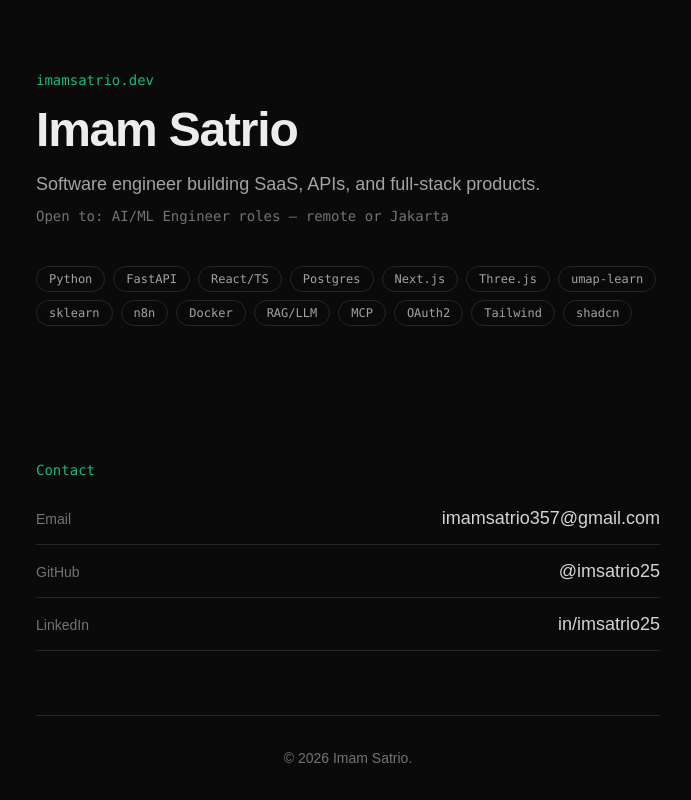
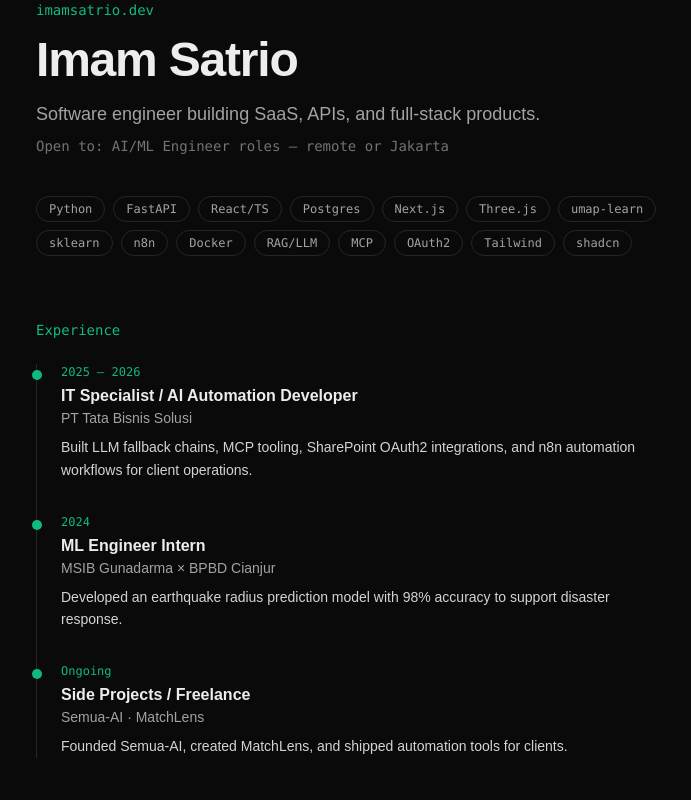
Before and after one commit to imsatrio25/portfolio, a Next.js app: page / in a window 1280 px wide. Shown: the top 800 px of the page, without its empty margins (292-983 px from the left). Built offline with nearby package versions, Linux system fonts and the light colour scheme.

Commit message:
Add experience timeline section

```diff
--- a/app/page.tsx
+++ b/app/page.tsx
@@ -24,6 +24,27 @@ const links = [
   { label: "Email", href: "mailto:imamsatrio357@gmail.com", value: "imamsatrio357@gmail.com" },
   { label: "GitHub", href: "https://github.com/imsatrio25", value: "@imsatrio25" },
   { label: "LinkedIn", href: "https://www.linkedin.com/in/imsatrio25/", value: "in/imsatrio25" },
+];
+
+const experience = [
+  {
+    role: "IT Specialist / AI Automation Developer",
+    org: "PT Tata Bisnis Solusi",
+    dates: "2025 — 2026",
+    desc: "Built LLM fallback chains, MCP tooling, SharePoint OAuth2 integrations, and n8n automation workflows for client operations.",
+  },
+  {
+    role: "ML Engineer Intern",
+    org: "MSIB Gunadarma × BPBD Cianjur",
+    dates: "2024",
+    desc: "Developed an earthquake radius prediction model with 98% accuracy to support disaster response.",
+  },
+  {
+    role: "Side Projects / Freelance",
+    org: "Semua-AI · MatchLens",
+    dates: "Ongoing",
+    desc: "Founded Semua-AI, created MatchLens, and shipped automation tools for clients.",
+  },
 ];
 
 export default function Home() {
@@ -66,6 +87,28 @@ export default function Home() {
         </motion.div>
       </section>
 
+      <motion.section
+        initial={{ opacity: 0, y: 12 }}
+        animate={{ opacity: 1, y: 0 }}
+        transition={{ duration: 0.6, ease: "easeOut", delay: 0.15 }}
+        className="mt-16"
+      >
+        <h2 className="mb-6 font-mono text-sm text-accent">Experience</h2>
+        <ol className="relative border-l border-neutral-800 pl-6">
+          {experience.map((entry) => (
+            <li key={entry.role} className="mb-8 last:mb-0">
+              <span className="absolute -left-[5px] mt-1.5 h-2.5 w-2.5 rounded-full bg-accent" />
+              <p className="font-mono text-xs text-accent">{entry.dates}</p>
+              <h3 className="mt-1 font-semibold">{entry.role}</h3>
+              <p className="text-sm text-neutral-400">{entry.org}</p>
+              <p className="mt-2 text-sm leading-relaxed text-neutral-300">
+                {entry.desc}
+              </p>
+            </li>
+          ))}
+        </ol>
+      </motion.section>
+
       <section id="contact" className="py-16">
         <h2 className="mb-6 font-mono text-sm text-accent">Contact</h2>
         <ul className="space-y-3">
```
